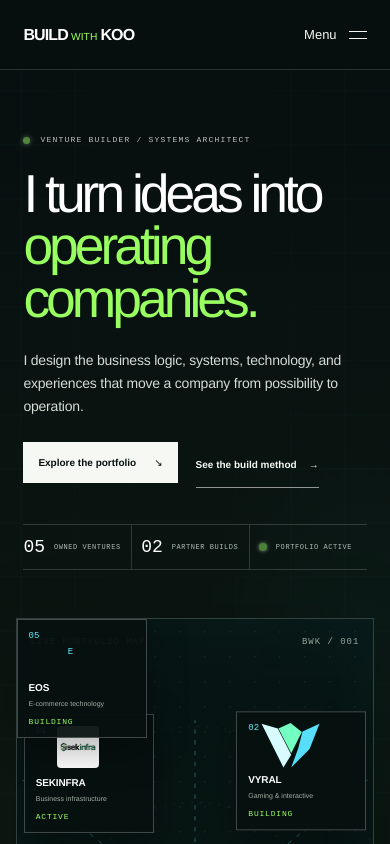
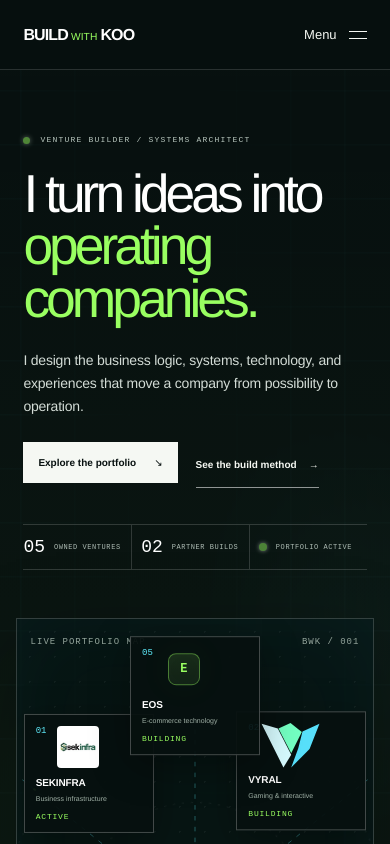
Before and after one commit to AnonymousKoo/buildwithkoo, a Next.js app: page / in a window 390 px wide. Shown: the top 844 px of the page. Built offline with nearby package versions, Linux system fonts and the light colour scheme.

Commit message:
Style EOS venture in portfolio

```diff
--- a/app/cinematic.css
+++ b/app/cinematic.css
@@ -2594,3 +2594,91 @@ section[id] {
   .partner-brand-showcase .company-logo img { max-height: 180px; }
   .venture-route-core.venture-route-brand { width: calc(100% - 36px); }
 }
+
+
+/* EOS venture */
+.engine-node-5 {
+  left: 50%;
+  top: 5%;
+  margin-left: -90px;
+  animation: node-float 6.8s -3s ease-in-out infinite;
+}
+.venture-art-eos {
+  background:
+    radial-gradient(circle at 50% 42%, rgba(153, 255, 97, 0.18), transparent 28%),
+    radial-gradient(ellipse at 50% 40%, #14231a, #07100f 68%);
+}
+.company-logo-eos {
+  color: #f4fff0;
+}
+.eos-logo-mark {
+  flex: 0 0 auto;
+  width: 78px;
+  height: 78px;
+  display: grid;
+  place-items: center;
+  border: 1px solid rgba(153, 255, 97, 0.42);
+  border-radius: 18px;
+  color: #99ff61;
+  background:
+    linear-gradient(rgba(153, 255, 97, 0.06), rgba(153, 255, 97, 0.015)),
+    #0b1712;
+  box-shadow:
+    inset 0 0 32px rgba(153, 255, 97, 0.06),
+    0 0 40px rgba(153, 255, 97, 0.05);
+  font: 700 28px/1 "DM Mono", monospace;
+}
+.company-logo-compact .eos-logo-mark {
+  width: 36px;
+  height: 36px;
+  border-radius: 9px;
+  font-size: 13px;
+}
+.eos-wordmark b {
+  display: block;
+  color: #f6fff2;
+}
+.eos-wordmark small {
+  color: #8ea296;
+  font-family: "DM Mono", monospace;
+  letter-spacing: .14em;
+}
+.venture-profile-eos {
+  --route-accent: #99ff61;
+  --route-accent-rgb: 153, 255, 97;
+  --route-deep: #102117;
+}
+.venture-profile-eos .venture-route-core {
+  background:
+    radial-gradient(circle at 50% 42%, rgba(153, 255, 97, 0.1), transparent 42%),
+    #0a1510;
+}
+.venture-profile-eos .venture-route-core .eos-logo-mark {
+  width: 66px;
+  height: 66px;
+  border-radius: 15px;
+  font-size: 24px;
+}
+@media (max-width: 1100px) {
+  .engine-node-5 {
+    margin-left: -77.5px;
+  }
+}
+@media (max-width: 700px) {
+  .engine-node-5 {
+    top: 4%;
+    margin-left: -65px;
+  }
+  .company-logo-eos .eos-logo-mark {
+    width: 58px;
+    height: 58px;
+    border-radius: 14px;
+    font-size: 22px;
+  }
+  .company-logo-compact .eos-logo-mark {
+    width: 32px;
+    height: 32px;
+    border-radius: 8px;
+    font-size: 12px;
+  }
+}
```
